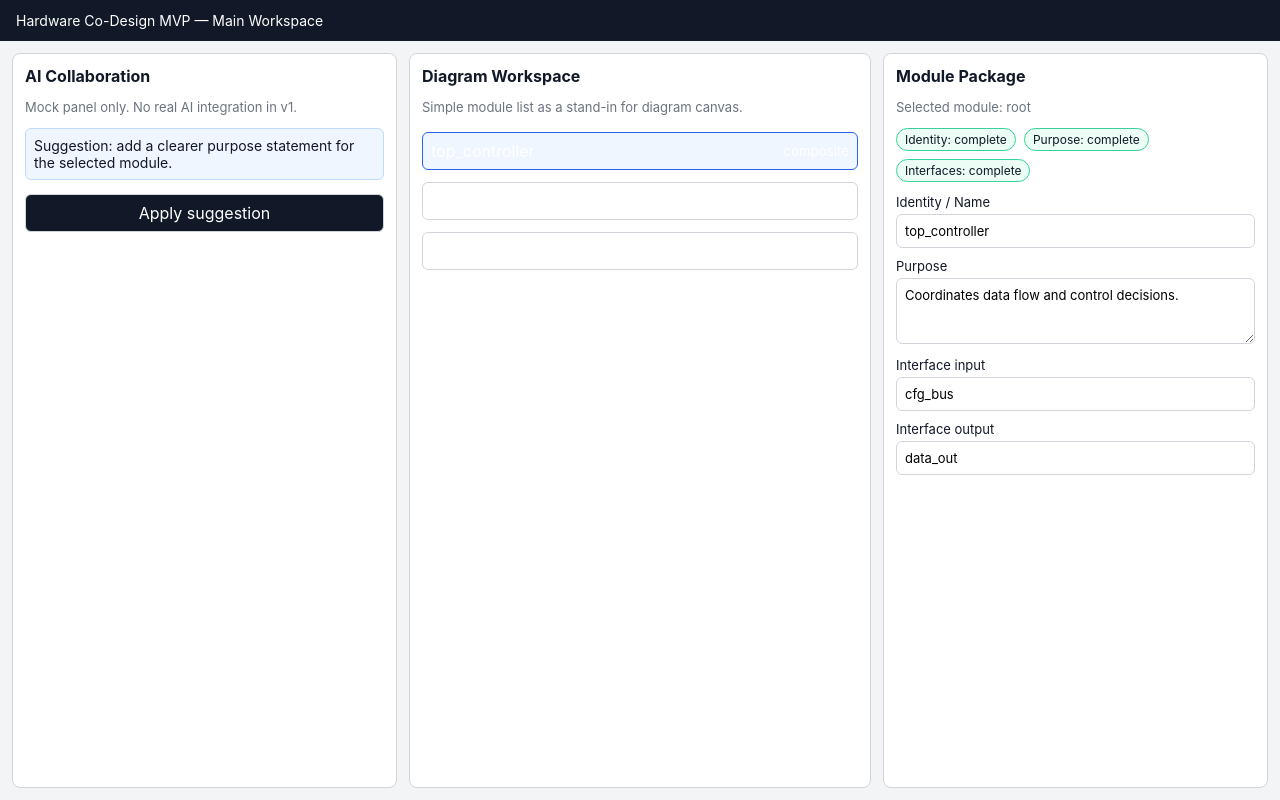
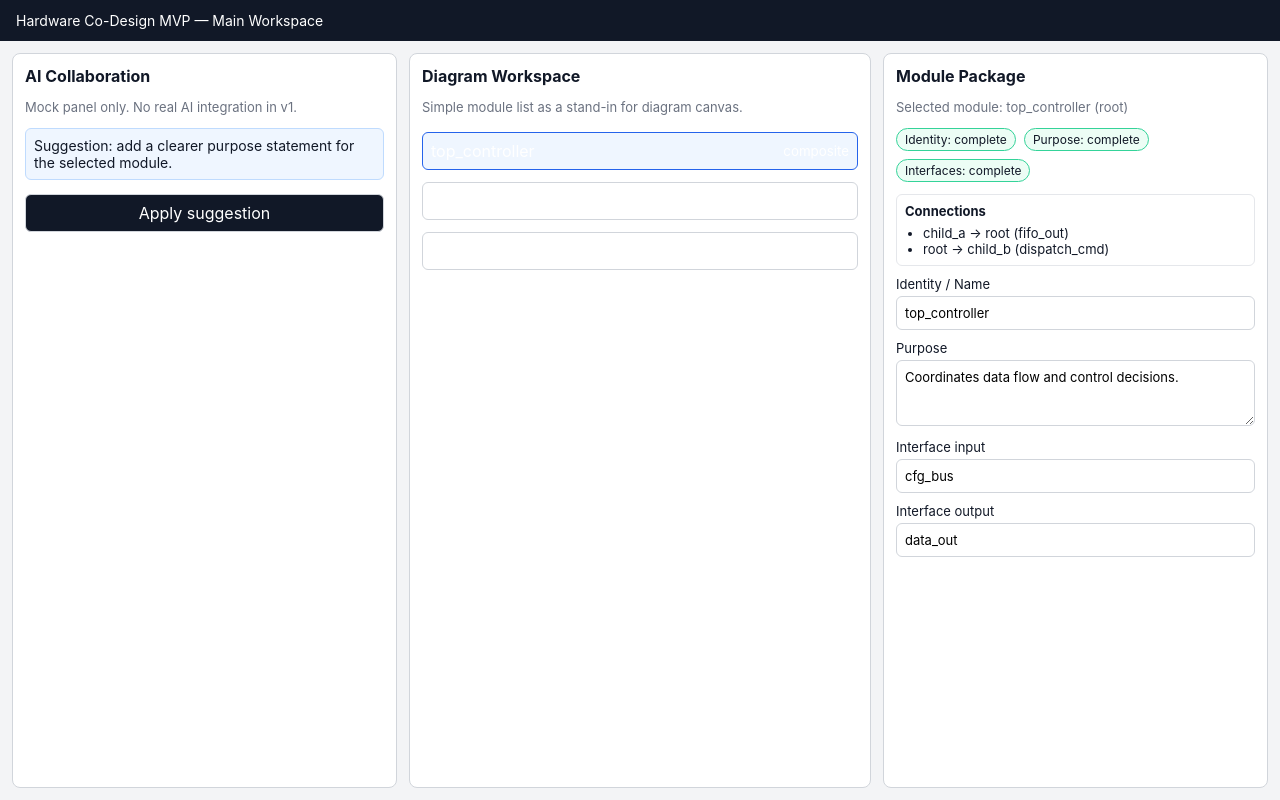
Before and after one commit to chichobenita/hardware-codesign-mvp, a React (Vite) app in the folder app/: page / in a window 1280 px wide. Built offline with nearby package versions, Linux system fonts and the light colour scheme.

Commit message:
Add local mock module state and selection-driven package panel

```diff
--- a/app/src/App.tsx
+++ b/app/src/App.tsx
@@ -4,6 +4,12 @@ type ModuleNode = {
   id: string;
   name: string;
   kind: 'composite' | 'leaf';
+};
+
+type Connection = {
+  fromModuleId: string;
+  toModuleId: string;
+  signal: string;
 };
 
 type PackageSectionStatus = 'empty' | 'partial' | 'complete';
@@ -16,19 +22,33 @@ type ModulePackage = {
 };
 
 type DesignState = {
-  modules: ModuleNode[];
+  moduleList: ModuleNode[];
   selectedModuleId: string;
-  packagesByModuleId: Record<string, ModulePackage>;
+  connections: Connection[];
+  packageContentByModuleId: Record<string, ModulePackage>;
+  packageStatusByModuleId: Record<string, Record<'identity' | 'purpose' | 'interfaces', PackageSectionStatus>>;
 };
 
+function statusForPackage(modulePackage: ModulePackage): Record<'identity' | 'purpose' | 'interfaces', PackageSectionStatus> {
+  return {
+    identity: sectionStatus([modulePackage.identityName]),
+    purpose: sectionStatus([modulePackage.purposeSummary]),
+    interfaces: sectionStatus([modulePackage.interfaceInput, modulePackage.interfaceOutput])
+  };
+}
+
 const seedState: DesignState = {
-  modules: [
+  moduleList: [
     { id: 'root', name: 'top_controller', kind: 'composite' },
     { id: 'child_a', name: 'input_fifo', kind: 'leaf' },
     { id: 'child_b', name: 'scheduler', kind: 'leaf' }
   ],
   selectedModuleId: 'root',
-  packagesByModuleId: {
+  connections: [
+    { fromModuleId: 'child_a', toModuleId: 'root', signal: 'fifo_out' },
+    { fromModuleId: 'root', toModuleId: 'child_b', signal: 'dispatch_cmd' }
+  ],
+  packageContentByModuleId: {
     root: {
       identityName: 'top_controller',
       purposeSummary: 'Coordinates data flow and control decisions.',
@@ -46,6 +66,23 @@ const seedState: DesignState = {
       purposeSummary: '',
       interfaceInput: '',
       interfaceOutput: ''
+    }
+  },
+  packageStatusByModuleId: {
+    root: {
+      identity: 'complete',
+      purpose: 'complete',
+      interfaces: 'complete'
+    },
+    child_a: {
+      identity: 'complete',
+      purpose: 'empty',
+      interfaces: 'complete'
+    },
+    child_b: {
+      identity: 'complete',
+      purpose: 'empty',
+      interfaces: 'empty'
     }
   }
 };
@@ -67,45 +104,64 @@ function sectionStatus(values: string[]): PackageSectionStatus {
 export function App(): JSX.Element {
   const [state, setState] = useState<DesignState>(seedState);
 
-  const selectedPackage = state.packagesByModuleId[state.selectedModuleId];
+  const currentPackageContent = state.packageContentByModuleId[state.selectedModuleId];
+  const currentPackageStatus = state.packageStatusByModuleId[state.selectedModuleId];
+  const selectedModule = state.moduleList.find((moduleNode) => moduleNode.id === state.selectedModuleId);
 
-  const statuses = useMemo(
-    () => ({
-      identity: sectionStatus([selectedPackage.identityName]),
-      purpose: sectionStatus([selectedPackage.purposeSummary]),
-      interfaces: sectionStatus([selectedPackage.interfaceInput, selectedPackage.interfaceOutput])
-    }),
-    [selectedPackage]
+  const moduleConnections = useMemo(
+    () =>
+      state.connections.filter(
+        (connection) => connection.fromModuleId === state.selectedModuleId || connection.toModuleId === state.selectedModuleId
+      ),
+    [state.connections, state.selectedModuleId]
   );
+
+  const selectModule = (moduleId: string) => {
+    setState((current) => ({ ...current, selectedModuleId: moduleId }));
+  };
 
   const updatePackage = (field: keyof ModulePackage, value: string) => {
     setState((current) => ({
       ...current,
-      packagesByModuleId: {
-        ...current.packagesByModuleId,
+      packageContentByModuleId: {
+        ...current.packageContentByModuleId,
         [current.selectedModuleId]: {
-          ...current.packagesByModuleId[current.selectedModuleId],
+          ...current.packageContentByModuleId[current.selectedModuleId],
           [field]: value
         }
       },
-      modules:
+      packageStatusByModuleId: {
+        ...current.packageStatusByModuleId,
+        [current.selectedModuleId]: statusForPackage({
+          ...current.packageContentByModuleId[current.selectedModuleId],
+          [field]: value
+        })
+      },
+      moduleList:
         field === 'identityName'
-          ? current.modules.map((moduleNode) =>
+          ? current.moduleList.map((moduleNode) =>
               moduleNode.id === current.selectedModuleId ? { ...moduleNode, name: value || 'unnamed_module' } : moduleNode
             )
-          : current.modules
+          : current.moduleList
     }));
   };
 
   const applyMockSuggestion = () => {
     setState((current) => ({
       ...current,
-      packagesByModuleId: {
-        ...current.packagesByModuleId,
+      packageContentByModuleId: {
+        ...current.packageContentByModuleId,
         [current.selectedModuleId]: {
-          ...current.packagesByModuleId[current.selectedModuleId],
+          ...current.packageContentByModuleId[current.selectedModuleId],
           purposeSummary: 'AI suggestion: clarify module behavior and key constraints in one sentence.'
         }
+      },
+      packageStatusByModuleId: {
+        ...current.packageStatusByModuleId,
+        [current.selectedModuleId]: statusForPackage({
+          ...current.packageContentByModuleId[current.selectedModuleId],
+          purposeSummary: 'AI suggestion: clarify module behavior and key constraints in one sentence.'
+        })
       }
     }));
   };
@@ -128,12 +184,12 @@ export function App(): JSX.Element {
           <h2>Diagram Workspace</h2>
           <p className="muted">Simple module list as a stand-in for diagram canvas.</p>
           <ul className="module-list">
-            {state.modules.map((moduleNode) => (
+            {state.moduleList.map((moduleNode) => (
               <li key={moduleNode.id}>
                 <button
                   type="button"
                   className={moduleNode.id === state.selectedModuleId ? 'module-button selected' : 'module-button'}
-                  onClick={() => setState((current) => ({ ...current, selectedModuleId: moduleNode.id }))}
+                  onClick={() => selectModule(moduleNode.id)}
                 >
                   <span>{moduleNode.name}</span>
                   <small>{moduleNode.kind}</small>
@@ -145,18 +201,35 @@ export function App(): JSX.Element {
 
         <section className="panel right-panel">
           <h2>Module Package</h2>
-          <p className="muted">Selected module: {state.selectedModuleId}</p>
+          <p className="muted">
+            Selected module: {selectedModule?.name} ({state.selectedModuleId})
+          </p>
 
           <div className="status-row">
-            <StatusBadge label="Identity" status={statuses.identity} />
-            <StatusBadge label="Purpose" status={statuses.purpose} />
-            <StatusBadge label="Interfaces" status={statuses.interfaces} />
+            <StatusBadge label="Identity" status={currentPackageStatus.identity} />
+            <StatusBadge label="Purpose" status={currentPackageStatus.purpose} />
+            <StatusBadge label="Interfaces" status={currentPackageStatus.interfaces} />
+          </div>
+
+          <div className="connection-list">
+            <strong>Connections</strong>
+            {moduleConnections.length === 0 ? (
+              <p className="muted">No connections for this module.</p>
+            ) : (
+              <ul>
+                {moduleConnections.map((connection, index) => (
+                  <li key={`${connection.fromModuleId}-${connection.toModuleId}-${connection.signal}-${index}`}>
+                    {connection.fromModuleId} → {connection.toModuleId} ({connection.signal})
+                  </li>
+                ))}
+              </ul>
+            )}
           </div>
 
           <label>
             Identity / Name
             <input
-              value={selectedPackage.identityName}
+              value={currentPackageContent.identityName}
               onChange={(event) => updatePackage('identityName', event.target.value)}
               placeholder="module name"
             />
@@ -165,7 +238,7 @@ export function App(): JSX.Element {
           <label>
             Purpose
             <textarea
-              value={selectedPackage.purposeSummary}
+              value={currentPackageContent.purposeSummary}
               onChange={(event) => updatePackage('purposeSummary', event.target.value)}
               rows={3}
               placeholder="what does this module do?"
@@ -175,7 +248,7 @@ export function App(): JSX.Element {
           <label>
             Interface input
             <input
-              value={selectedPackage.interfaceInput}
+              value={currentPackageContent.interfaceInput}
               onChange={(event) => updatePackage('interfaceInput', event.target.value)}
               placeholder="input interface"
             />
@@ -184,7 +257,7 @@ export function App(): JSX.Element {
           <label>
             Interface output
             <input
-              value={selectedPackage.interfaceOutput}
+              value={currentPackageContent.interfaceOutput}
               onChange={(event) => updatePackage('interfaceOutput', event.target.value)}
               placeholder="output interface"
             />
--- a/app/src/styles.css
+++ b/app/src/styles.css
@@ -137,3 +137,17 @@ button {
   color: #fff;
   cursor: pointer;
 }
+
+
+.connection-list {
+  border: 1px solid #e5e7eb;
+  border-radius: 6px;
+  padding: 8px;
+  margin-bottom: 10px;
+  font-size: 13px;
+}
+
+.connection-list ul {
+  margin: 6px 0 0;
+  padding-left: 18px;
+}
```
